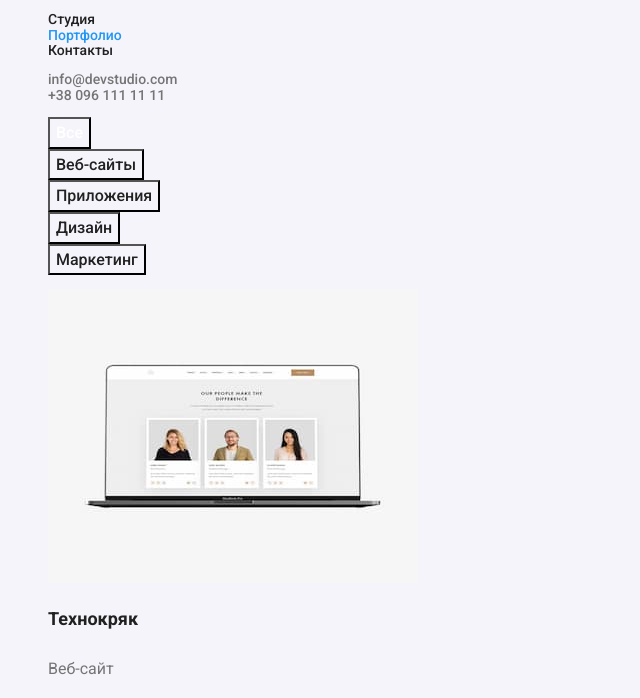
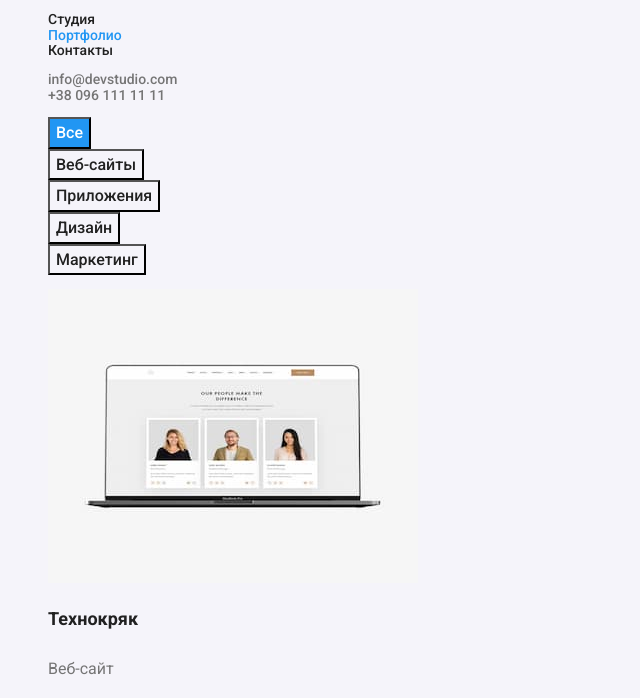
Before and after one commit to PanKyianyn/goit-markup-hw-01, a plain HTML site: page portfolio.html in a window 1280 px wide. Shown: the part 41-739 px from the top of the page, without its empty margins (0-640 px from the left). Drawn offline with Linux system fonts and the light colour scheme.

Commit message:
delete errors

```diff
--- a/css/styles.css
+++ b/css/styles.css
@@ -171,7 +171,7 @@ a {
 
 .button-first {
   color: var(--white-text-color);
-  background-color: var(--akcent);
+  background-color: var(--accent-color);
   font-family: inherit;
   font-weight: 500;
   font-size: 16px;
```
Also changed, not shown: index.html (+1 -1 lines).
